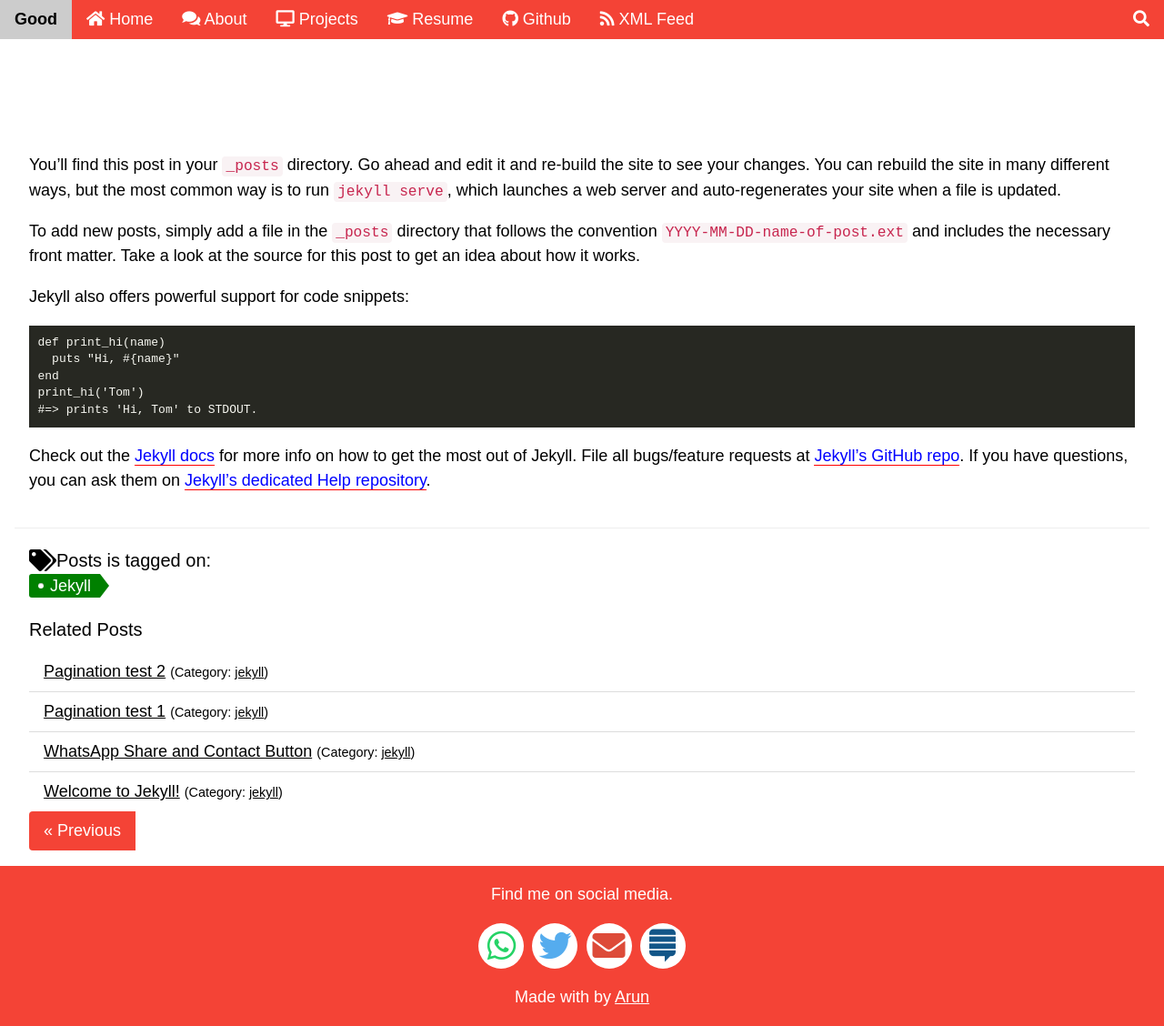
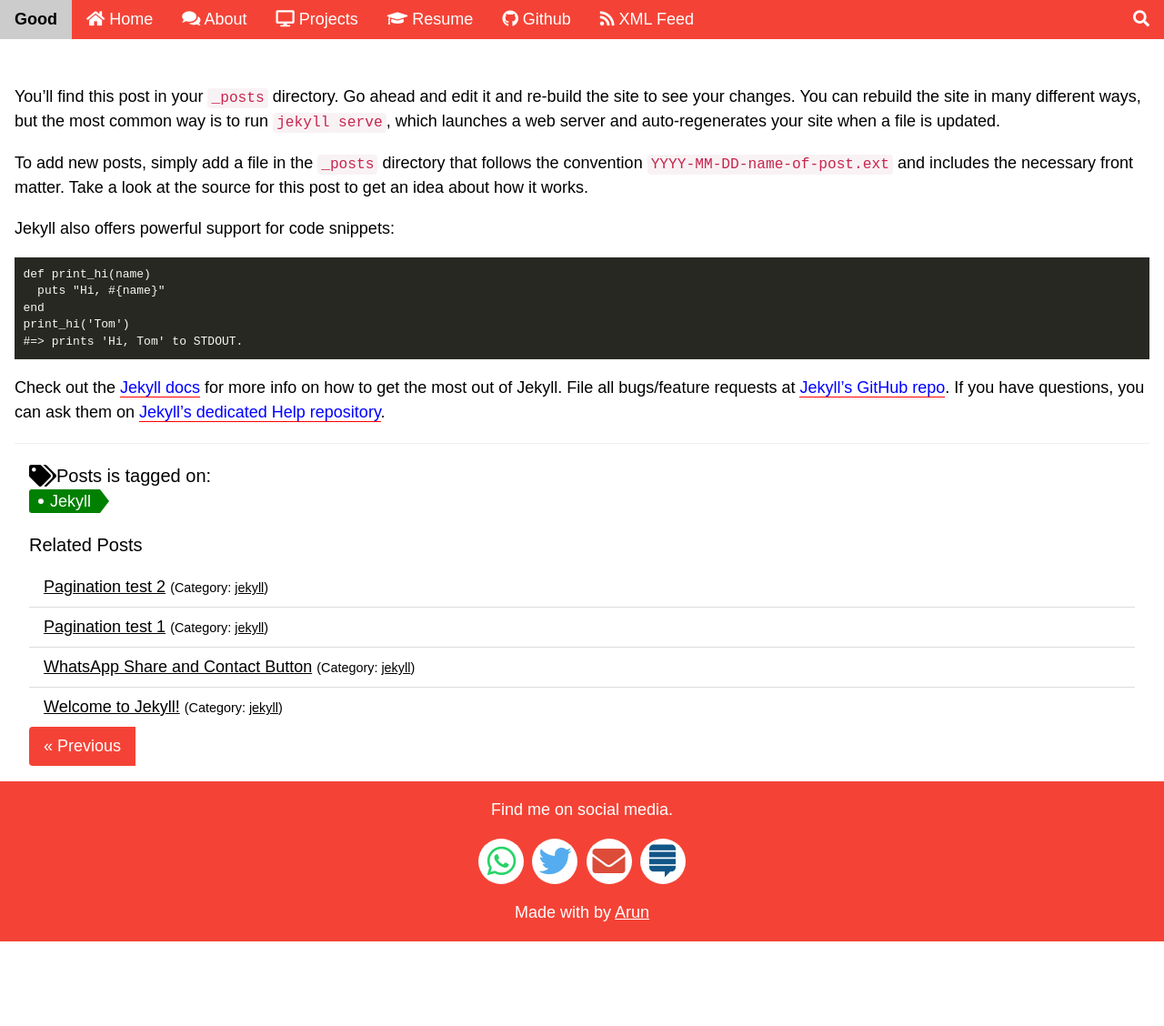
Before and after one commit to chipprogrammers/Good, a Jekyll site: the page built from _posts/2018-01-23-pagination-test3.md, in a window 1280 px wide and 1128 px high. Shown: the whole window at 91% size. Built offline with Jekyll 4.4.1, drawn with Linux system fonts in a browser that asks for light colours; some web fonts are replaced; comment, search, counter and statistics services are not loaded.

Commit message:
Update post.html

```diff
--- a/_layouts/post.html
+++ b/_layouts/post.html
@@ -2,7 +2,7 @@
 layout: default
 ---
 
-<article class="w3-container" id="myLink" style="margin-top:75px">
+<article id="myLink">
     {{ content }}
 </article>
 <hr />
```
